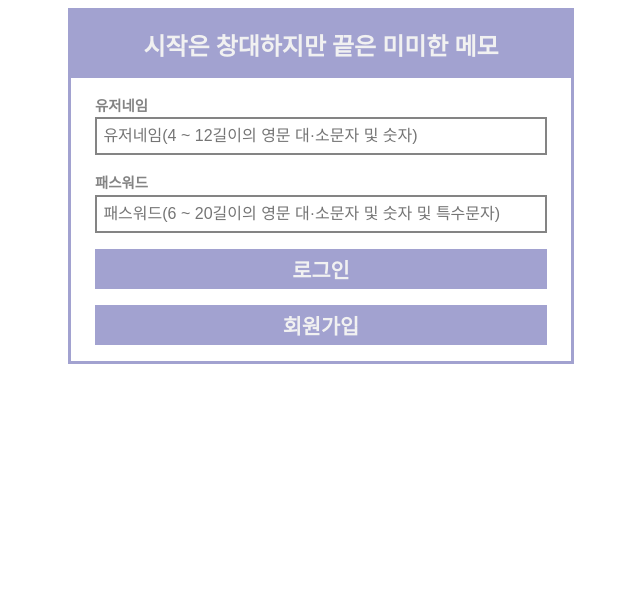
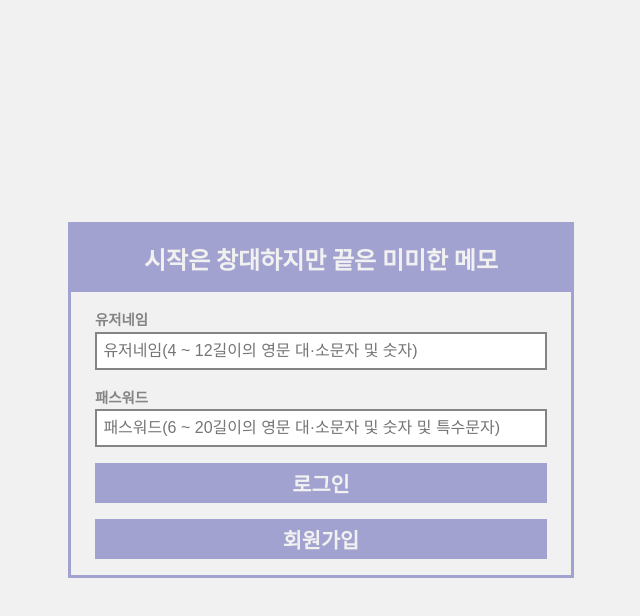
Before and after one commit to miche715/Sticker-Memo, a React (Create React App) app in the folder sticker-memo-client/: page /sign in a window 1280 px wide. Shown: the top 616 px of the page, without its empty margins (319-959 px from the left). Built offline with nearby package versions, Linux system fonts and the light colour scheme.

Commit message:
클라이언트 - 디자인 수정, 대쉬보드 화면 레이아웃 구성

```diff
--- a/sticker-memo-client/src/App.js
+++ b/sticker-memo-client/src/App.js
@@ -15,7 +15,7 @@
     }, [])
 
     return (
-        <div style={{"width": "100%"}}>
+        <div style={{"width": "100%", "height": "100vh"}}>
             <Routes>
                 <Route exact path="/sign" element={<Sign />} />
                 <Route exact path="/dashboard" element={<DashBoard />} />
--- a/sticker-memo-client/src/components/dashboard/DashBoard.jsx
+++ b/sticker-memo-client/src/components/dashboard/DashBoard.jsx
@@ -1,8 +1,25 @@
 import React from "react";
 
-const DashBoard = () => {
+import Header from "./Header";
+
+import Color from "../../utilities/color";
+import Right from "./Right";
+
+const style = {
+    wrapper: {
+        width: "100%",
+        height: "100%",
+
+        background: Color.whiteColor
+    }
+};
+
+const DashBoard = (props) => {
   return (
-        <div>DashBoard</div>
+        <div style={style.wrapper}>
+            <Header />
+            <Right />
+        </div>
     );
 };
 
--- /dev/null
+++ b/sticker-memo-client/src/components/dashboard/Header.jsx
@@ -0,0 +1,43 @@
+import React from 'react';
+
+import Color from '../../utilities/color';
+
+const style = {
+    wrapper: {
+        width: `calc(100% - 2px)`,
+        height: "60px",
+
+        position: "fixed",
+
+        background: Color.firstBrandColor,
+
+        borderStyle: "solid",
+        borderWidth: "1px",
+        borderColor: Color.hintColor,
+        outline: "none",
+
+        display: "flex",
+        flexDirection: "row",
+
+        justifyContent: "flex-start",
+        alignItems: "center",
+    },
+
+    h1: {
+        marginLeft: "5px",
+
+        fontWeight: "600",
+        fontSize: "1.9em",
+        color: Color.whiteColor,
+    }
+};
+
+const Header = (props) => {
+    return (
+        <div style={style.wrapper}>
+            <h1 style={style.h1}>시작은 창대하지만 끝은 미미한 메모</h1>
+        </div>
+    );
+};
+
+export default Header;
--- /dev/null
+++ b/sticker-memo-client/src/components/dashboard/Right.jsx
@@ -0,0 +1,31 @@
+import React from 'react';
+
+import Color from '../../utilities/color';
+
+const style = {
+    wrapper: {
+        width: "300px",
+        height: `calc(100% - 64px)`,
+
+        position: "fixed",
+        top: "62px",
+        left: `calc(100% - 302px)`,
+
+        background: Color.firstBrandColor,
+
+        borderStyle: "solid",
+        borderWidth: "1px",
+        borderColor: Color.hintColor,
+        outline: "none",
+    }
+};
+
+const Right = (props) => {
+    return (
+        <div style={style.wrapper}>
+
+        </div>
+    );
+};
+
+export default Right;
--- a/sticker-memo-client/src/components/sign/Sign.jsx
+++ b/sticker-memo-client/src/components/sign/Sign.jsx
@@ -11,6 +11,8 @@
     wrapper: {
         width: "100%",
         height: "100%",
+
+        background: Color.whiteColor,
 
         display: "flex",
         flexDirection: "column",
--- a/sticker-memo-client/src/index.css
+++ b/sticker-memo-client/src/index.css
@@ -1,8 +1,8 @@
-/* body {
+body {
   margin: 0;
-  font-family: -apple-system, BlinkMacSystemFont, 'Segoe UI', 'Roboto', 'Oxygen',
-    'Ubuntu', 'Cantarell', 'Fira Sans', 'Droid Sans', 'Helvetica Neue',
-    sans-serif;
+  width: 100%;
+  height: 100%;
+  font-family: -apple-system, BlinkMacSystemFont, 'Segoe UI', 'Roboto', 'Oxygen', 'Ubuntu', 'Cantarell', 'Fira Sans', 'Droid Sans', 'Helvetica Neue', sans-serif;
   -webkit-font-smoothing: antialiased;
   -moz-osx-font-smoothing: grayscale;
 }
@@ -10,4 +10,4 @@
 code {
   font-family: source-code-pro, Menlo, Monaco, Consolas, 'Courier New',
     monospace;
-} */
+}
--- a/sticker-memo-client/src/index.js
+++ b/sticker-memo-client/src/index.js
@@ -3,6 +3,8 @@
 import { BrowserRouter } from "react-router-dom";
 
 import App from "./App";
+
+import "./index.css";
 
 const root = ReactDOM.createRoot(document.getElementById("root"));
 
```
